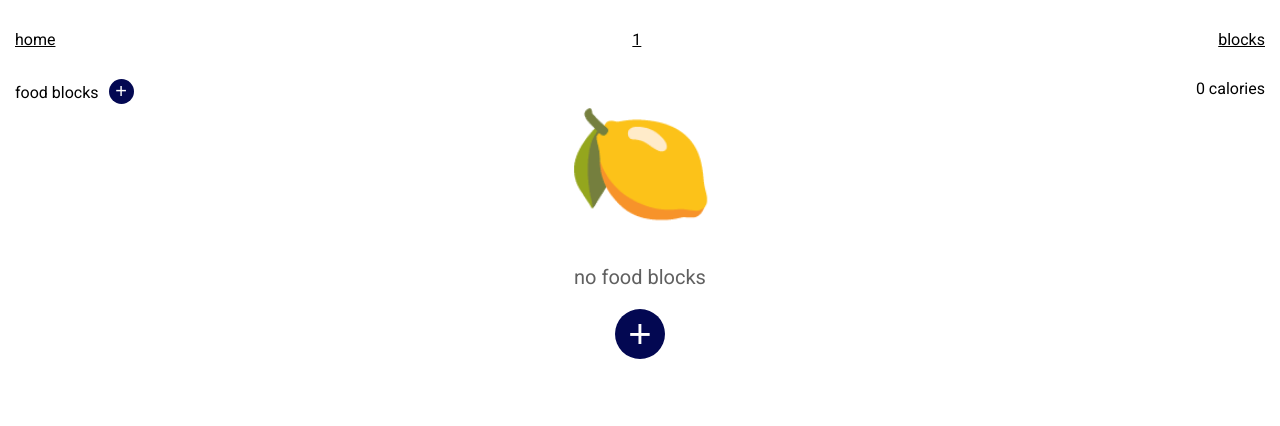
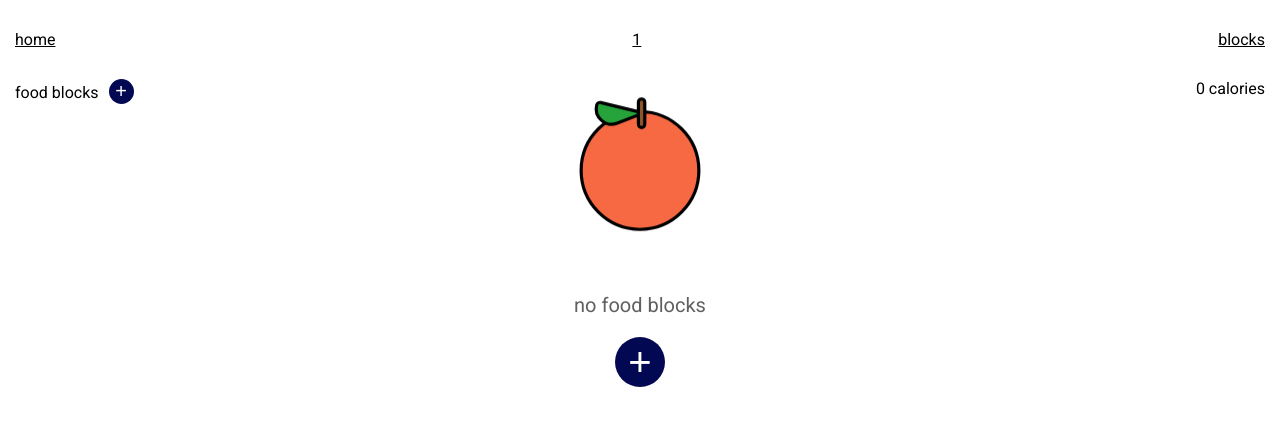
Before and after one commit to colorlessenergy/calorie-tracker, a Next.js app: page /day/1/blocks in a window 1280 px wide. Shown: the top 426 px of the page. Built offline with nearby package versions, Linux system fonts and the light colour scheme.

Commit message:
replace lemon emoji with orange icon

```diff
--- a/pages/day/[date]/blocks.js
+++ b/pages/day/[date]/blocks.js
@@ -1,5 +1,7 @@
 import { useEffect, useState } from 'react';
 import { useRouter } from 'next/router';
+import Image from 'next/image';
+import orangeIcon from '../../../public/icons/orange.svg';
 
 import Nav from '../../../shared/components/nav';
 import Modal from '../../../shared/components/modal';
@@ -186,7 +188,11 @@ export default function Blocks () {
             { foodBlocks?.length === 0 ? (
                 <>
                     <div className="no-food-blocks-emoji">
-                        🍋
+                        <Image
+                            height={ 140 }
+                            width={ 140 }
+                            src={ orangeIcon }
+                            alt="orange icon" />
                     </div>
                     <p className="text-center text-medium text-gray">
                         no food blocks
```
Also changed, not shown: public/icons/orange.svg (added).
